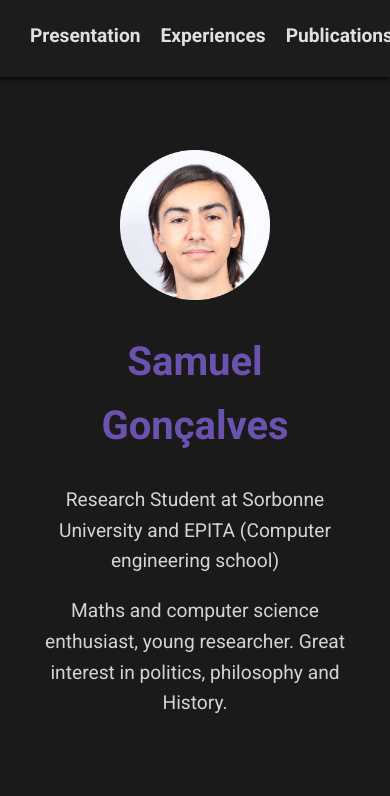
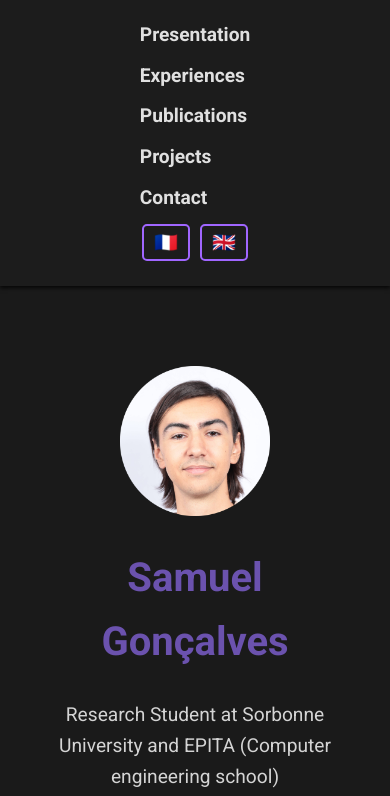
Before and after one commit to Samuel-Goncalves5/samuel-goncalves5.github.io, a React (Create React App) app: page / in a window 390 px wide. Shown: the top 796 px of the page. Built offline with nearby package versions, Linux system fonts and the light colour scheme.

Commit message:
fix: phone navbar problem

```diff
--- a/src/components/Navbar.css
+++ b/src/components/Navbar.css
@@ -72,3 +72,22 @@ nav {
   body {
     padding-top: 70px;
   }
+
+  @media (max-width: 768px) {
+    .nav-list {
+      flex-direction: column;
+    }
+
+    .pages-list {
+      flex-direction: column;
+      gap: 0px;
+    }
+
+    nav {
+      position: relative;
+    }
+
+    body {
+      padding-top: 0px;
+    }
+  }
```
